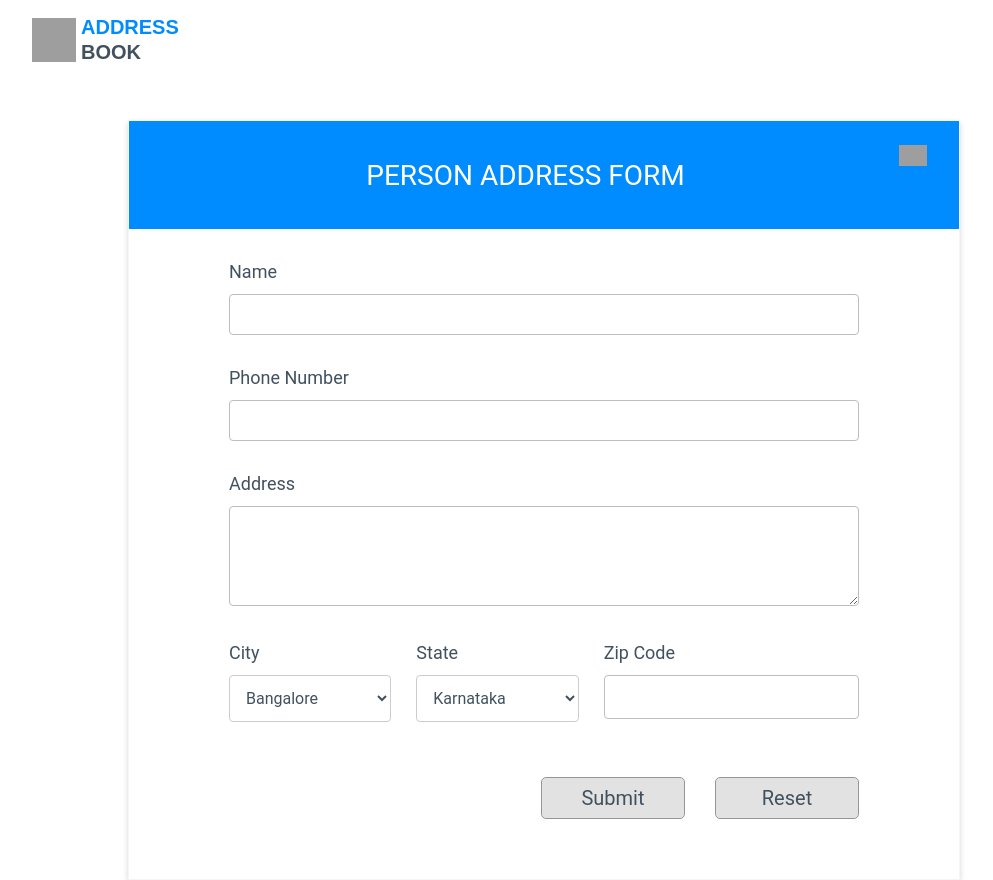
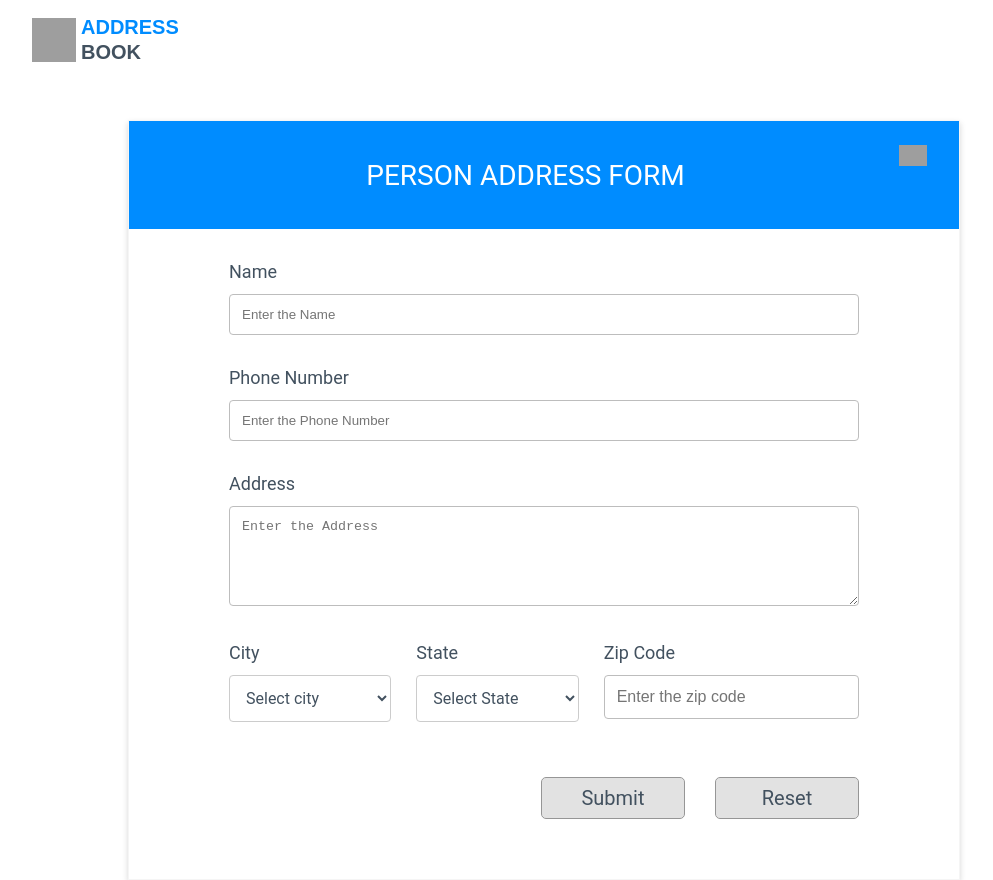
Before and after one commit to shruthishruu05/AddressBookReactApp, a React (Create React App) app: page /add in a window 1280 px wide. Shown: the whole page, without its empty margins (96-1089 px from the left). Built offline with nearby package versions, Linux system fonts and the light colour scheme; grey boxes are pictures that could not be loaded.

Commit message:
ADDED : Method to update

```diff
--- a/src/components/contact-form/Form.jsx
+++ b/src/components/contact-form/Form.jsx
@@ -1,8 +1,9 @@
-import React, { useState } from "react";
+import React, { useState, useEffect } from "react";
+
 import './form.scss';
 import logo from '../../assets/logo.png';
 import CancelButton from '../../assets/cancel.png'
-import { Link } from 'react-router-dom';
+import { Link, useParams, withRouter } from 'react-router-dom';
 import AddressBookService from "../../service/AddressBook-service";
 
 const Form = (props) => {
@@ -33,8 +34,31 @@ const Form = (props) => {
 
     const [formValue, setForm] = useState(initialValue);
     const [displayMeassage, setDisplayMessage] = useState("");
+    const params = useParams();
 
     const addressbookService = new AddressBookService();
+
+    useEffect(() => {
+        if (params.id) {
+            getDataById(params.id);
+        }
+    }, []);
+
+    const getDataById = (id) => {
+        addressbookService.getContact(id).then((data) => {
+            console.log("Data is ", data.data);
+            let object = data.data;
+            setData(object);
+        }).catch((error) => {
+            console.log("Error is ", error);
+        });
+    };
+
+    const setData = (object) => {
+        setForm({
+            ...formValue, ...object, isUpdate: true,
+        });
+    };
 
     const changeValue = (event) => {
         setForm({ ...formValue, [event.target.name]: event.target.value })
@@ -95,22 +119,39 @@ const Form = (props) => {
             zip: formValue.zip,
         }
 
-        console.log(object)
-        addressbookService.addContact(object).then(data => {
-            console.log("Contact added");
-            console.log(data);
-            setDisplayMessage("Details Added Successfully!!");
-            setTimeout(() => {
-                setDisplayMessage("");
-            }, 5000);
-        }).catch(error => {
-            console.log("Error while adding");
-            console.log(error)
-            setDisplayMessage("Error while adding contact");
-            setTimeout(() => {
-                setDisplayMessage("");
-            }, 5000);
-        })
+        if (formValue.isUpdate) {
+            addressbookService.updateContact(object, params.id).then((data) => {
+                setDisplayMessage("Contact Updated Successfully");
+                console.log("Data after update", data);
+                reset();
+                setTimeout(() => {
+                    setDisplayMessage("");
+                    props.history.push("");
+                }, 3000);
+            }).catch((error) => {
+                setDisplayMessage("Error while updating contact");
+                console.log("Error while updating", error);
+                setTimeout(() => {
+                    setDisplayMessage("");
+                }, 3000);
+            });
+        } else {
+            addressbookService.addContact(object).then((data) => {
+                setDisplayMessage("Contact Added Successfully");
+                console.log("Data added");
+                reset();
+                setTimeout(() => {
+                    setDisplayMessage("");
+                    props.history.push("");
+                }, 1000);
+            }).catch((error) => {
+                setDisplayMessage("Error while adding contact");
+                console.log("Error while adding employee");
+                setTimeout(() => {
+                    setDisplayMessage("");
+                }, 1000);
+            });
+        }
     }
 
     const reset = () => {
@@ -139,18 +180,18 @@ const Form = (props) => {
                     </div>
                     <div className="row-content">
                         <label className="label text" htmlFor="name">Name</label>
-                        <input className="input" type="text" id="name" name="name" placeholder="" value={formValue.name} onChange={changeValue} />
+                        <input className="input" type="text" id="name" name="name" placeholder="Enter the Name" value={formValue.name} onChange={changeValue} />
                         <div className="error">{formValue.error.name}</div>
                     </div>
                     <div className="row-content">
                         <label className="label text" htmlFor="phoneNumber">Phone Number</label>
-                        <input className="input" type="tel" id="phoneNumber" name="phoneNumber" value={formValue.phoneNumber} onChange={changeValue} />
+                        <input className="input" type="tel" id="phoneNumber" name="phoneNumber"placeholder="Enter the Phone Number" value={formValue.phoneNumber} onChange={changeValue} />
                         <div className="error">{formValue.error.phoneNumber}</div>
                     </div>
                     <div className="row-content">
                         <div className="text-row">
                             <label className="label text" htmlFor="address">Address</label>
-                            <textarea id="address" className="input" name="address" placeholder="" style={{ height: '100px' }} value={formValue.address} onChange={changeValue}></textarea>
+                            <textarea id="address" className="input" name="address" placeholder="Enter the Address" style={{ height: '100px' }} value={formValue.address} onChange={changeValue}></textarea>
                             <div className="error">{formValue.error.address}</div>
                         </div>
                     </div>
@@ -159,12 +200,11 @@ const Form = (props) => {
                             <label className="label text" htmlFor="city">City</label>
                             <select value={formValue.city} onChange={changeValue} id="city" name="city">
                                 <option value="none" selected disabled hidden>Select City</option>
+                                <option>Select city</option>
                                 <option value="Bangalore">Bangalore</option>
                                 <option value="Chennai">Chennai</option>
                                 <option value="Hyderabad">Hyderabad</option>
-                                <option value="Chennai">Maduri</option>
-                                <option value="Bangalore">Udupi</option>
-                                <option value="Hyderabad">Vijayawada</option>
+
                             </select>
                             <div className="error">{formValue.error.city}</div>
                         </div>
@@ -172,6 +212,7 @@ const Form = (props) => {
                             <label className="label text" htmlFor="state">State</label>
                             <select value={formValue.state} onChange={changeValue} id="state" name="state">
                                 <option value="none" selected disabled hidden>Select State</option>
+                                <option>Select State</option>
                                 <option value="Karnataka">Karnataka</option>
                                 <option value="Telengana">Telengana</option>
                                 <option value="Tamilnadu">Tamil Nadu</option>
@@ -180,12 +221,12 @@ const Form = (props) => {
                         </div>
                         <div>
                             <label className="label text" htmlFor="zip">Zip Code</label>
-                            <input className="input" type="text" id="zip" name="zip" onChange={changeValue} />
+                            <input className="input" type="text" id="zip" name="zip" placeholder ="Enter the zip code"value={formValue.zip} onChange={changeValue} />
                             <div className="error">{formValue.error.zip}</div>
                         </div>
                     </div>
                     <div className="buttonParent">
-                        <button type="submit" className="button submitButton" id="addButton" >{formValue.isUpdate ? 'Update' : 'Submit'}</button>
+                        <button type="submit" className="button submitButton" id="addButton" >{formValue.isUpdate ? 'Submit' : 'Submit'}</button>
                         <button type="reset" onClick={reset} className="button resetButton">Reset</button>
                     </div>
                     <div className="displaymessage">
@@ -197,4 +238,4 @@ const Form = (props) => {
     )
 }
 
-export default Form;
+export default withRouter(Form);
```
